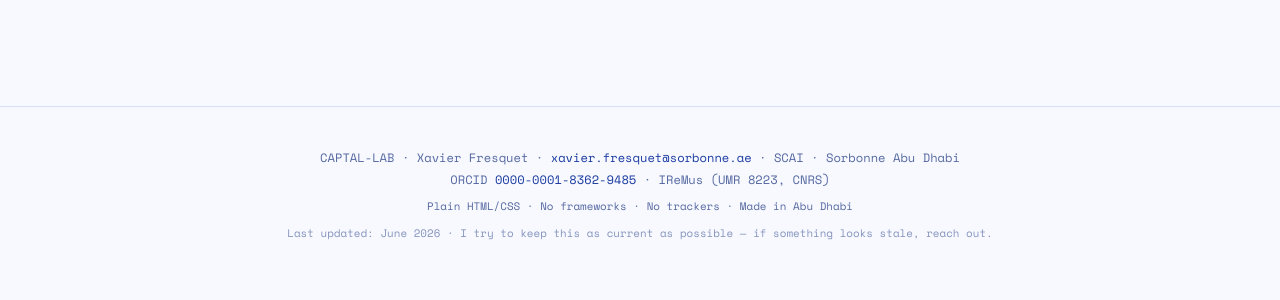
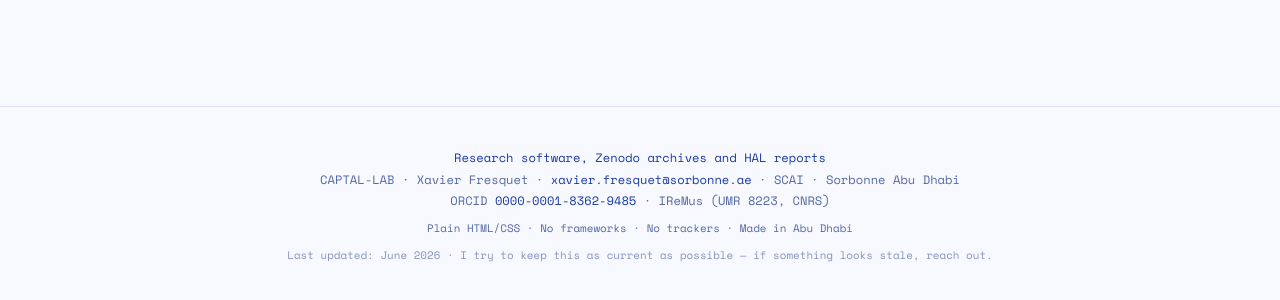
Before and after one commit to captaldebuch/captal-lab, a plain HTML site: page index.html in a window 1280 px wide. Shown: the part 9822-10122 px from the top of the page. Drawn offline with nearby package versions, Linux system fonts and the light colour scheme.

Commit message:
Publish captal-lab research software and citation links

```diff
--- a/index.html
+++ b/index.html
@@ -1420,6 +1420,7 @@
 
 <!-- ── FOOTER ── -->
 <footer>
+  <p><a href="https://github.com/captaldebuch/captal-lab#captal-lab-research-software">Research software, Zenodo archives and HAL reports</a></p>
   <p>
     CAPTAL-LAB · Xavier Fresquet ·
     <a href="mailto:xavier.fresquet@sorbonne.ae">xavier.fresquet@sorbonne.ae</a>
```
Also changed, not shown: 1 other file.
